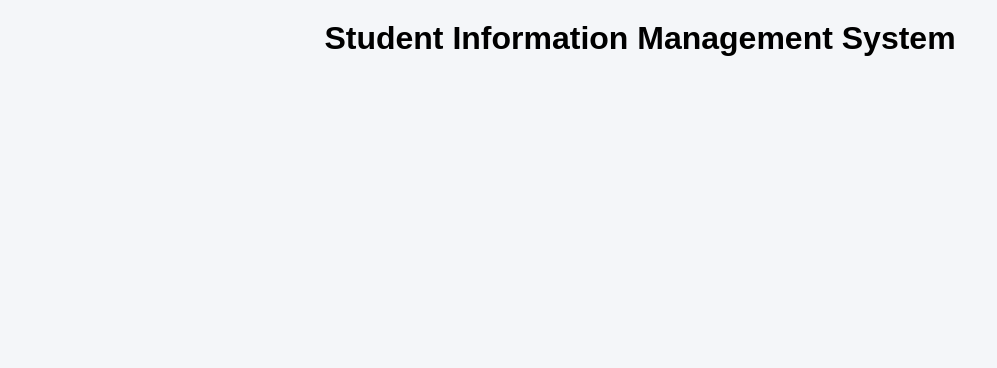
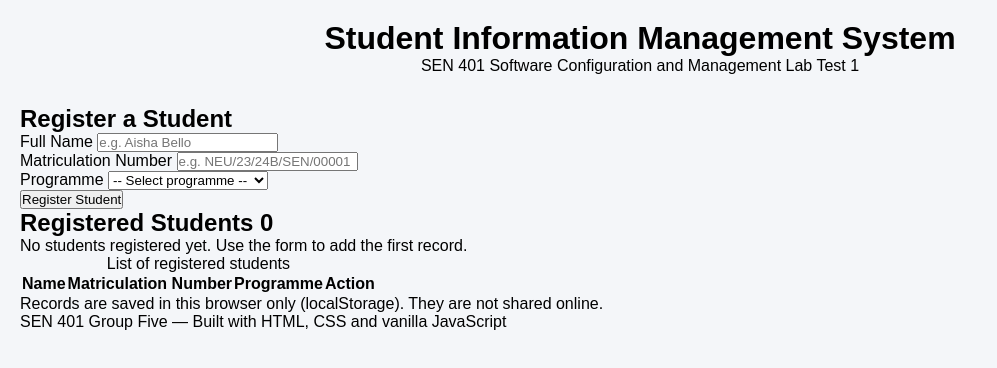
Before and after one commit to lilzic/student-information-system-Group-five, a plain HTML site: page index.html in a window 1280 px wide. Shown: the whole page, without its empty margins (0-997 px from the left). Drawn offline with Linux system fonts and the light colour scheme.

Commit message:
Add Student records table

```diff
--- a/index.html
+++ b/index.html
@@ -7,23 +7,79 @@
   <link rel="stylesheet" href="style.css">
 </head>
 <body>
-  <div class="container">
-    <header>
-      <h1>Student Information Management System</h1>
-    </header>
 
-    <main>
-      <!-- Member A & D: Registration Form Section -->
-      <section id="form-section">
-        <!-- Form injected here -->
-      </section>
+  <!-- ===== SECTION 1: PAGE SHELL (Owner: Isaac Asuku Stephen) ===== -->
+  <header class="site-header">
+    <h1>Student Information Management System</h1>
+    <p>SEN 401 Software Configuration and Management Lab Test 1</p>
+  </header>
 
-      <!-- Member B & C: Records Display Section -->
-      <section id="records-section">
-        <!-- Records table injected here -->
-      </section>
-    </main>
-  </div>
+  <main class="layout">
+
+    <!-- ===== SECTION 2: REGISTRATION FORM (Owner: Usman Aliyu Jibril) ===== -->
+    <section class="card form-section" aria-labelledby="form-heading">
+      <h2 id="form-heading">Register a Student</h2>
+
+      <form id="student-form" novalidate>
+        <div class="form-group">
+          <label for="full-name">Full Name</label>
+          <input type="text" id="full-name" name="fullName" placeholder="e.g. Aisha Bello" autocomplete="off" required>
+          <span class="error-text" id="full-name-error" aria-live="polite"></span>
+        </div>
+
+        <div class="form-group">
+          <label for="matric-number">Matriculation Number</label>
+          <input type="text" id="matric-number" name="matricNumber" placeholder="e.g. NEU/23/24B/SEN/00001" autocomplete="off" required>
+          <span class="error-text" id="matric-number-error" aria-live="polite"></span>
+        </div>
+
+        <div class="form-group">
+          <label for="programme">Programme</label>
+          <select id="programme" name="programme" required>
+            <option value="">-- Select programme --</option>
+            <option value="Software Engineering">Software Engineering</option>
+            <option value="Computer Science">Computer Science</option>
+            <option value="Cyber Security">Cyber Security</option>
+            <option value="Information Technology">Information Technology</option>
+          </select>
+          <span class="error-text" id="programme-error" aria-live="polite"></span>
+        </div>
+
+        <button type="submit" class="btn btn-primary" id="register-btn">Register Student</button>
+        <p id="form-message" class="form-message" role="status" aria-live="polite"></p>
+      </form>
+    </section>
+
+    <!-- ===== SECTION 3: RECORDS TABLE (Owner: Luqman Yusuf) ===== -->
+    <section class="card table-section" aria-labelledby="table-heading">
+      <h2 id="table-heading">Registered Students <span id="student-count" class="count-badge">0</span></h2>
+
+      <p id="empty-message" class="empty-message">No students registered yet. Use the form to add the first record.</p>
+
+      <div class="table-wrapper">
+        <table id="students-table">
+          <caption class="visually-hidden">List of registered students</caption>
+          <thead>
+            <tr>
+              <th scope="col">Name</th>
+              <th scope="col">Matriculation Number</th>
+              <th scope="col">Programme</th>
+              <th scope="col">Action</th>
+            </tr>
+          </thead>
+          <tbody id="students-body"></tbody>
+        </table>
+      </div>
+
+      <p class="storage-note">Records are saved in this browser only (localStorage). They are not shared online.</p>
+    </section>
+
+  </main>
+
+  <footer class="site-footer">
+    <p>SEN 401 Group Five &mdash; Built with HTML, CSS and vanilla JavaScript</p>
+  </footer>
+
   <script src="script.js"></script>
 </body>
 </html>
```
